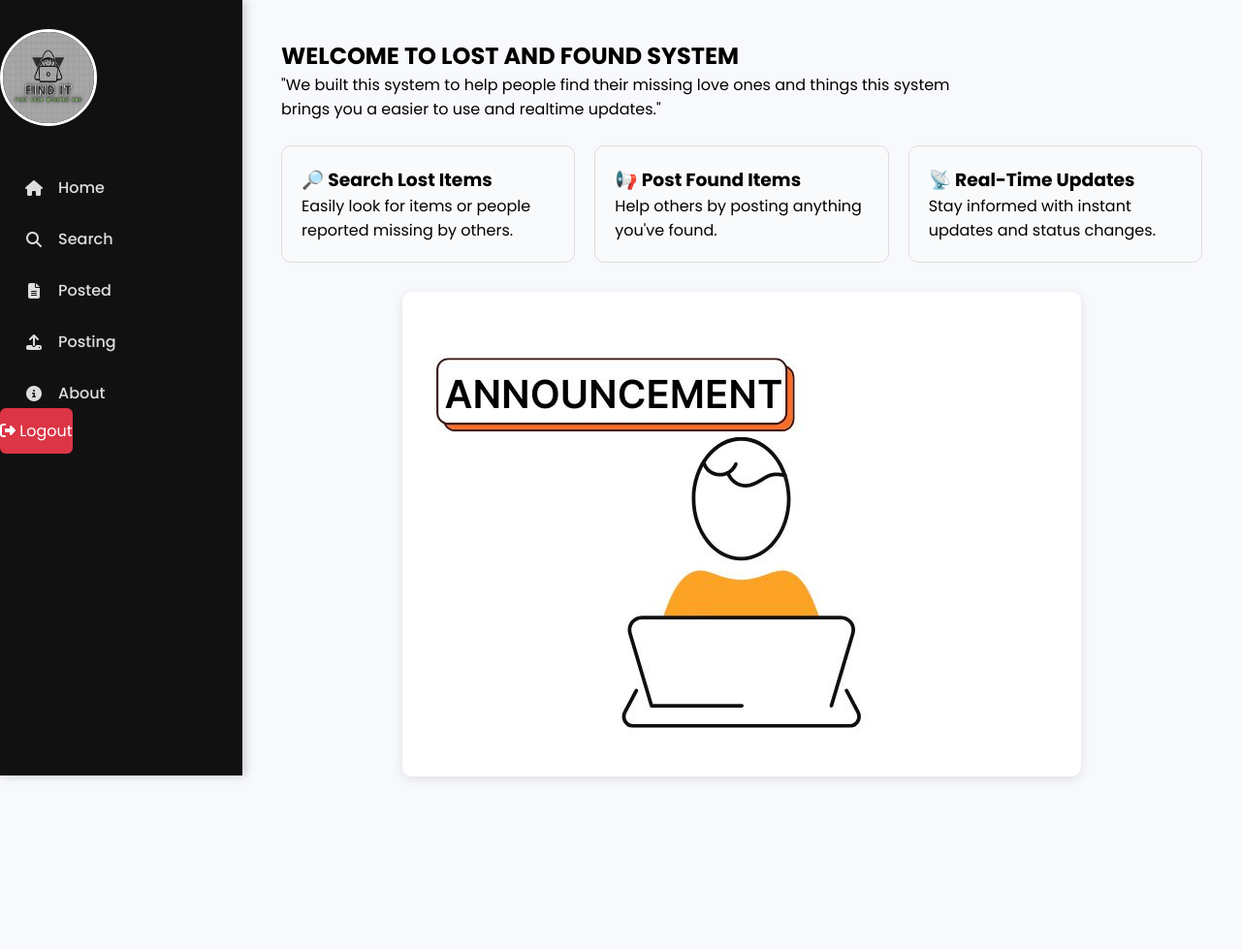
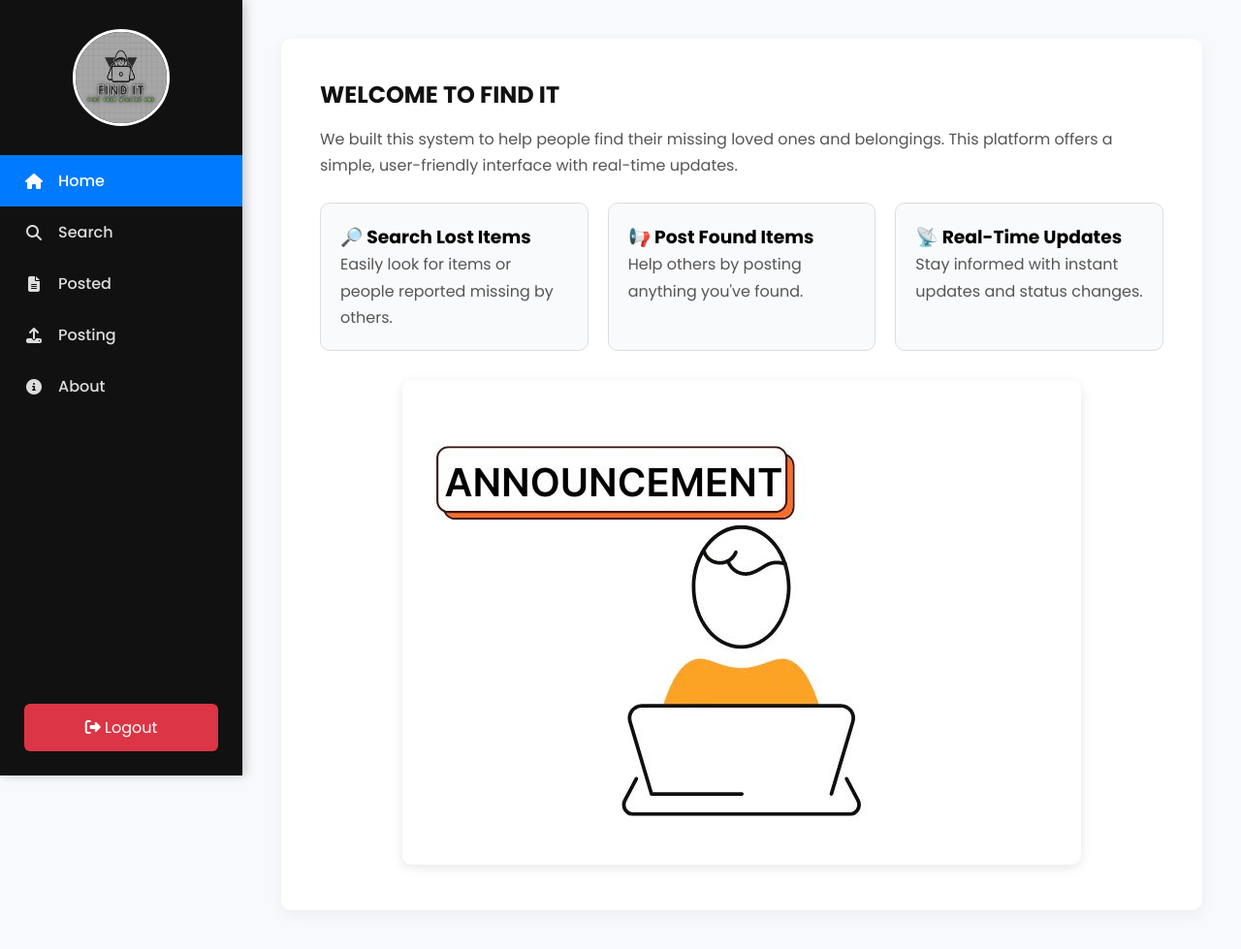
Before and after one commit to codewithv1n/find-it, a PHP site: page / in a window 1280 px wide. Shown: the whole page at 97% size. Before the commit the page ends 804 px from the top, so only its background shows below. Run offline with PHP 8.4, Linux system fonts and the light colour scheme; the visitor is signed in with stand-in values (Sample User, id 1).

Commit message:
UPDATE: i change the layout of structure of the system

```diff
--- a/index.php
+++ b/index.php
@@ -11,33 +11,36 @@ if (!isset($_SESSION['user_id'])) {
   <head>
     <meta charset="UTF-8" />
     <meta name="viewport" content="width=device-width, initial-scale=1.0" />
-    <link rel="stylesheet" href="https://cdnjs.cloudflare.com/ajax/libs/font-awesome/6.5.0/css/all.min.css">
+    <title>LAF System</title>
     <link rel="icon" href="images/logo/favicon.png" type="image/png" />
-     <link rel="stylesheet" href="styles.css" />
-     <script src="script.js"></script>
-    <title>LAF System</title>
+    <link
+      rel="stylesheet"
+      href="https://cdnjs.cloudflare.com/ajax/libs/font-awesome/6.5.0/css/all.min.css"
+    />
+    <link rel="stylesheet" href="styles.css" />
   </head>
+
   <body>
+    <!-- Sidebar -->
     <div class="sidebar">
-  <ul>
-    <img src="images/logo/logo.jpg" alt="logo" />
-    <li><a href="#" onclick="showSection('home')"><i class="fas fa-home"></i> Home</a></li>
-    <li><a href="#" onclick="showSection('search')"><i class="fas fa-search"></i> Search</a></li>
-    <li><a href="#" onclick="showSection('posted')"><i class="fas fa-file-alt"></i> Posted</a></li>
-    <li><a href="#" onclick="showSection('posting')"><i class="fas fa-upload"></i> Posting</a></li>
-    <li><a href="#" onclick="showSection('about')"><i class="fas fa-info-circle"></i> About</a></li>
-    <a href="login.php" class="logout-btn"> <i class="fas fa-sign-out-alt"></i> Logout</a>
-  </ul>
-</div>
+      <img src="images/logo/logo.jpg" alt="Logo" />
+      <ul>
+        <li><a href="#home" class="active"><i class="fas fa-home"></i> Home</a></li>
+        <li><a href="#search"><i class="fas fa-search"></i> Search</a></li>
+        <li><a href="#posted"><i class="fas fa-file-alt"></i> Posted</a></li>
+        <li><a href="#posting"><i class="fas fa-upload"></i> Posting</a></li>
+        <li><a href="#about"><i class="fas fa-info-circle"></i> About</a></li>
+      </ul>
+      <a href="logout.php" class="logout-btn"><i class="fas fa-sign-out-alt"></i> Logout</a>
+    </div>
 
-
+    <!-- Home -->
     <section id="home" class="active">
-      <div class="home-section">
-        <h1>WELCOME TO LOST AND FOUND SYSTEM</h1>
+      <div class="section-content">
+        <h1>WELCOME TO FIND IT</h1>
         <p>
-          "We built this system to help people find their missing love ones and
-          things this system<br />brings you a easier to use and realtime
-          updates."
+          We built this system to help people find their missing loved ones and belongings.
+          This platform offers a simple, user-friendly interface with real-time updates.
         </p>
 
         <div class="features">
@@ -61,36 +64,71 @@ if (!isset($_SESSION['user_id'])) {
       </div>
     </section>
 
+    <!-- Search -->
     <section id="search">
-      <div class="search-section">
-        <input type="text" placeholder="Search" class="search-input" />
-        <button class="search-button">Search</button>
+      <div class="section-content center-content">
+        <div class="search-box">
+          <input type="text" placeholder="Search for items or people..." />
+          <button><i class="fas fa-search"></i> Search</button>
+        </div>
       </div>
     </section>
 
+    <!-- Posting -->
     <section id="posting">
-      <div class="posting-container">
+      <div class="section-content">
         <h2>Create a Post</h2>
-        <textarea id="postText" placeholder="What's on your mind?"></textarea
-        ><br />
-        <input type="file" id="imageUpload" accept="image/*" /><br />
-        <button id="postBtn">Post</button>
+        <form id="postForm">
+          <div class="form-group">
+            <label for="postTitle">Post Title</label>
+            <input
+              type="text"
+              id="postTitle"
+              placeholder="Enter a short title..."
+              required
+            />
+          </div>
+
+          <div class="form-group">
+            <label for="postText">Description</label>
+            <textarea
+              id="postText"
+              placeholder="Describe what you lost or found..."
+              required
+            ></textarea>
+          </div>
+
+          <div class="form-group">
+             <label for="imageUpload" class="custom-button">Upload Image</label>
+       <input type="file" id="imageUpload" accept="image/*" style="display:none;" />
+             <div class="image-preview" id="imagePreview">
+    <p>No image selected</p>
+  </div>
+</div>
+          <button type="submit" id="postBtn">Post</button>
+        </form>
       </div>
     </section>
 
+    <!-- Posted -->
     <section id="posted">
-      <div id="postFeed"></div>
+      <div class="section-content">
+        <h2>Recent Posts</h2>
+        <div id="postFeed" class="post-feed">
+          <p>No posts yet. Be the first to create one!</p>
+        </div>
+      </div>
     </section>
 
+    <!-- About -->
     <section id="about">
-      <div class="about-section">
-        <h1>WELCOME TO ABOUT SECTION</h1>
-        <p>
-          <i>This is the system made by: Vinzel James Maraño | BSIT - 31002</i>
-        </p>
-
-        <footer><h1>All rights reserve 2025</h1></footer>
+      <div class="section-content">
+        <h1>About</h1>
+        <p><i>Created by: <b>Vinzel James Maraño | BSIT - 31002</b></i></p>
+        <footer><h4>All rights reserved © 2025</h4></footer>
       </div>
     </section>
+
+    <script src="script.js"></script>
   </body>
 </html>
```
